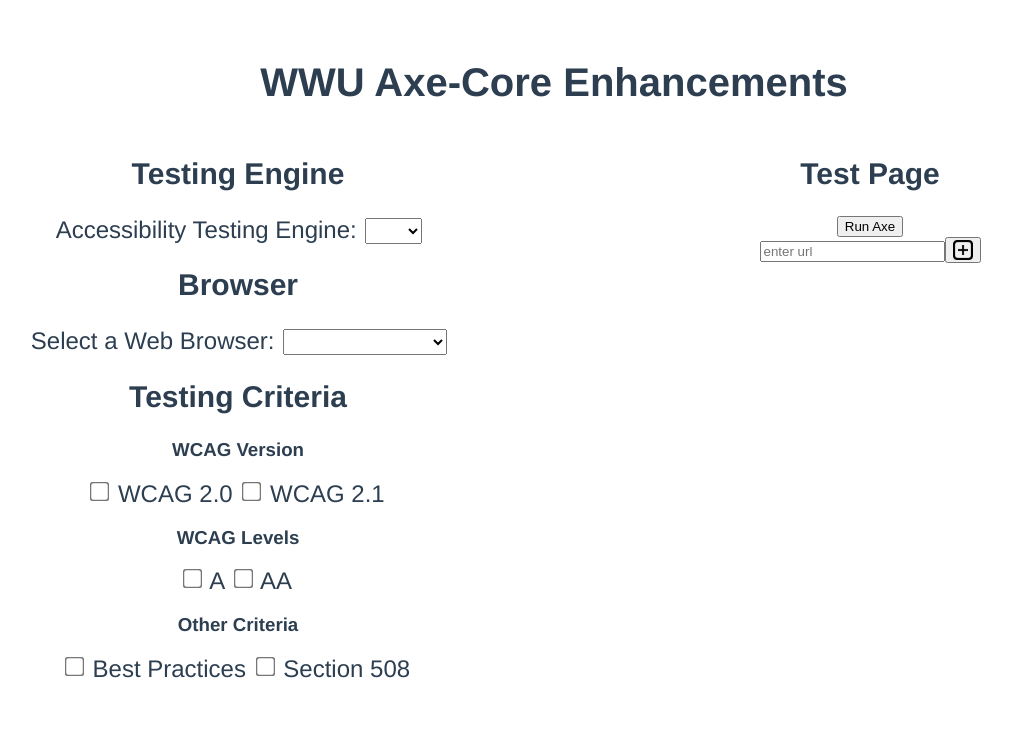
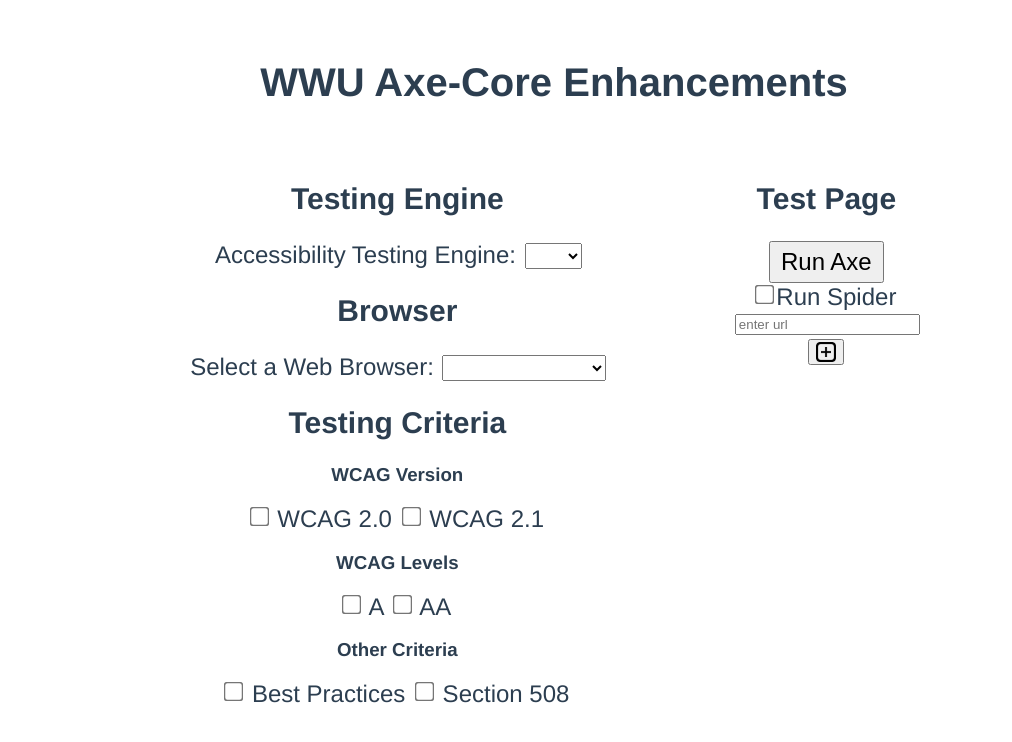
Before and after one commit to xNS5/Axe-Core-Enhancements, a Vue app in the folder frontend/axe-core-enhancements-frontend/: page / in a window 1280 px wide. Shown: the top 742 px of the page, without its empty margins (86-1098 px from the left). Built offline with nearby package versions, Linux system fonts and the light colour scheme.

Commit message:
Added functionality to remove URLs if spider box is ticked

```diff
--- a/frontend/axe-core-enhancements-frontend/src/App.vue
+++ b/frontend/axe-core-enhancements-frontend/src/App.vue
@@ -55,30 +55,20 @@
   color: #2c3e50;
   margin-top: 60px;
 }
+
 h1{
   font-size: 40px;
 }
+
 h2{
   font-size: 30px;
 }
+
 label{
   font-size: 24px;
   padding: 2px;
 }
-input[type=checkbox]{
-  -ms-transform: scale(1.5); /* IE */
-  -moz-transform: scale(1.5); /* FF */
-  -webkit-transform: scale(2); /* Safari and Chrome */
-  -o-transform: scale(2); /* Opera */
-  transform: scale(1.5);
-  padding: 12px;
-}
 
-input{
-  vertical-align: center;
-  position: relative;
-  top: -4px;
-}
 
 
 /*
@@ -96,6 +86,27 @@
   background-size: 100% 100%;
 }
 
+input[type=checkbox]{
+  -ms-transform: scale(1.5); /* IE */
+  -moz-transform: scale(1.5); /* FF */
+  -webkit-transform: scale(2); /* Safari and Chrome */
+  -o-transform: scale(2); /* Opera */
+  transform: scale(1.5);
+  padding: 12px;
+}
+
+input{
+  vertical-align: center;
+  position: relative;
+  top: -4px;
+}
+
+.runButton button{
+  padding: 5px 10px;
+  font-size: 24px;
+  position: relative;
+}
+
 .removeTest span.icon{
   background: url("assets/icons/trash.png") no-repeat center;
   vertical-align: middle;
@@ -111,13 +122,15 @@
   font-size: 20px;
 }
 
-.column {
-  float: left;
-  width: 50%;
+.column{
+  display: inline-table;
+  padding-right: 5%;
+  padding-left: 5%;
+  padding-top: 2%;
 }
 
-.row:after {
-  display: table;
+.row:after{
+  text-align: center;
 }
 
 /*TODO: See how a border around the Test Engine, Browser selection, and criteria divs look.
--- a/frontend/axe-core-enhancements-frontend/src/components/Home.vue
+++ b/frontend/axe-core-enhancements-frontend/src/components/Home.vue
@@ -67,24 +67,34 @@
             <label for="section508"> Section 508 </label>
           </div>
         </div>
-      </div>
-      <div id="selectURL" class="column">
+      <div id="select.url" class="column">
         <div class="inputPages">
           <h2>Test Page</h2>
+          <div>
             <div class="runButton">
               <button v-on:click="runAxe"> Run Axe </button>
             </div>
+            <div class="spider-box">
+              <input type="checkbox" id="spider-box" name="spider-checkbox" value="spider" v-model="this.spider" v-on:click="hideAddRemoveButtons">
+              <label for="spider-box">Run Spider</label>
+            </div>
+          </div>
+
+
           <div v-for="(page, index) in testForm.urls" v-bind:key="index" class="row">
             <label for="URL@{{index}}">
               <!--                @TODO find a way to have additional url entries stacked + increase size of text box-->
               <input class="row" v-model="page.url" type="url" id="URL@{{index}}" name="URL@{{index}}" placeholder="enter url">
+              <div id="increase-decrease">
                 <button class="addTest" type="button" aria-label="add-icon" v-on:click="addTest">
                   <span class="icon"></span>
                 </button>
                 <button class="removeTest" type="button" v-on:click="removeTest(index)" v-if="index !== 0">
                   <span class="icon"></span>
                 </button>
+              </div>
             </label>
+          </div>
         </div>
       </div>
       </div>
@@ -105,6 +115,7 @@
   data(){
     return{
       error: [],
+      spider:false,
       testForm: {
         engine:null,
         browser:null,
@@ -140,7 +151,7 @@
       document.body.appendChild(link);
       link.click();
     },
-    runAxe: function() {
+    runAxe() {
       console.log("getAxe", this.testForm);
       this.error = [];
       if(!this.testForm.engine) {
@@ -166,7 +177,7 @@
       if(this.error.length === 0) {
         this.$emit('loadAxe');
         try{
-          if(spider){
+          if(this.spider){
             axios.post("http://localhost:1337/api/v1/spider/spider-runner/", this.testForm.urls[0].url).then((result) => {
               this.testForm.urls = result;
               axios.post("http://localhost:1337/api/v1/axe/axe-runner", this.testForm)
@@ -180,7 +191,7 @@
                 .then((result) => {
                   this.createFile("Axe", result.data);
                   // console.log(result.data);
-                });
+                })
           }
         }catch(e){
           alert(e.toString());
@@ -192,6 +203,12 @@
     },
     removeTest(index) {
       this.testForm.urls.splice(index, 1)
+    },
+    hideAddRemoveButtons(){
+      document.getElementById("increase-decrease").style.visibility = (this.spider === true) ? "visible" : "hidden";
+     for(let i = this.testForm.urls.length-1; i > 0; i--){
+       this.removeTest(i);
+     }
     }
   }
 }
```
Lines whose indentation alone changed are shown as unchanged.
